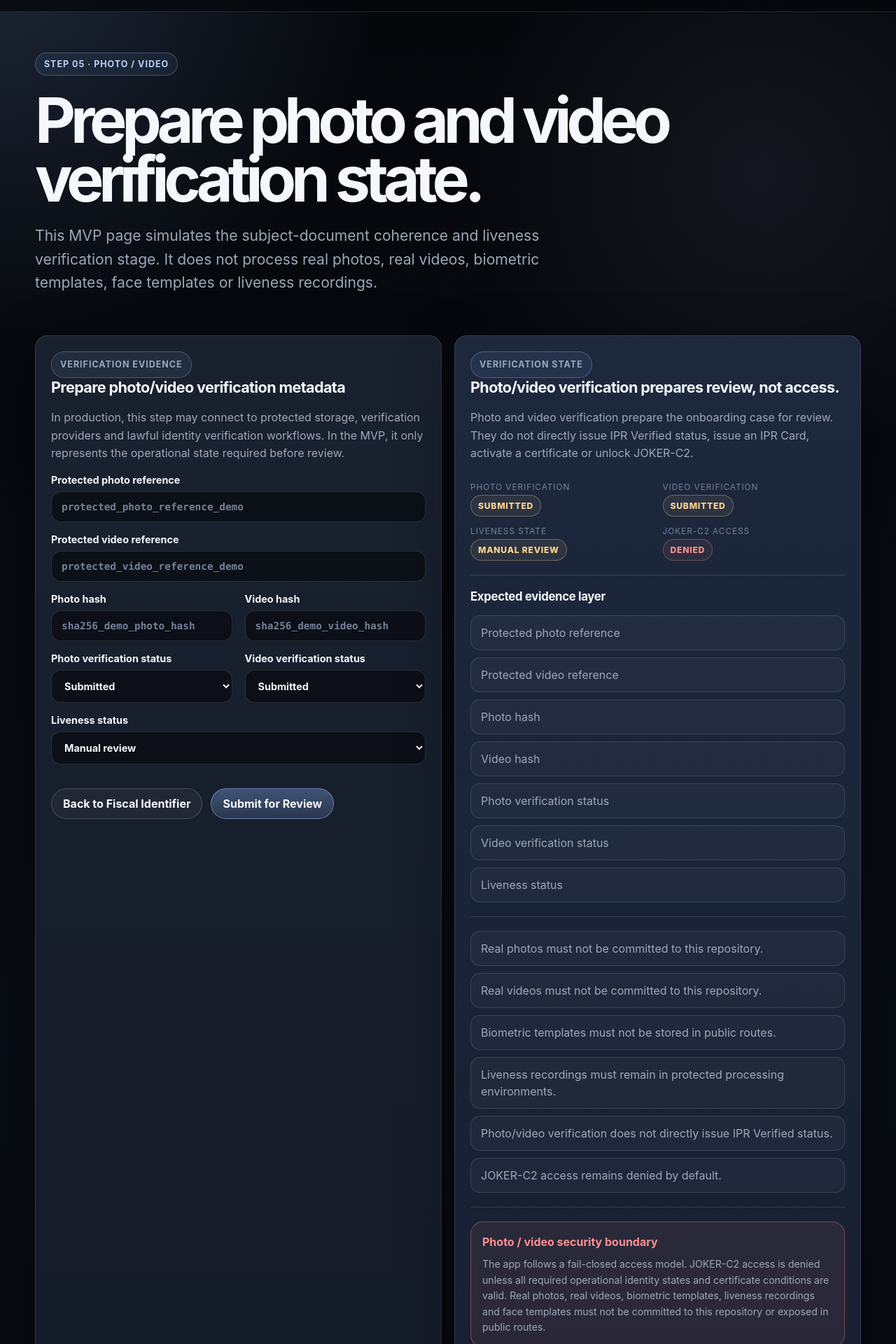
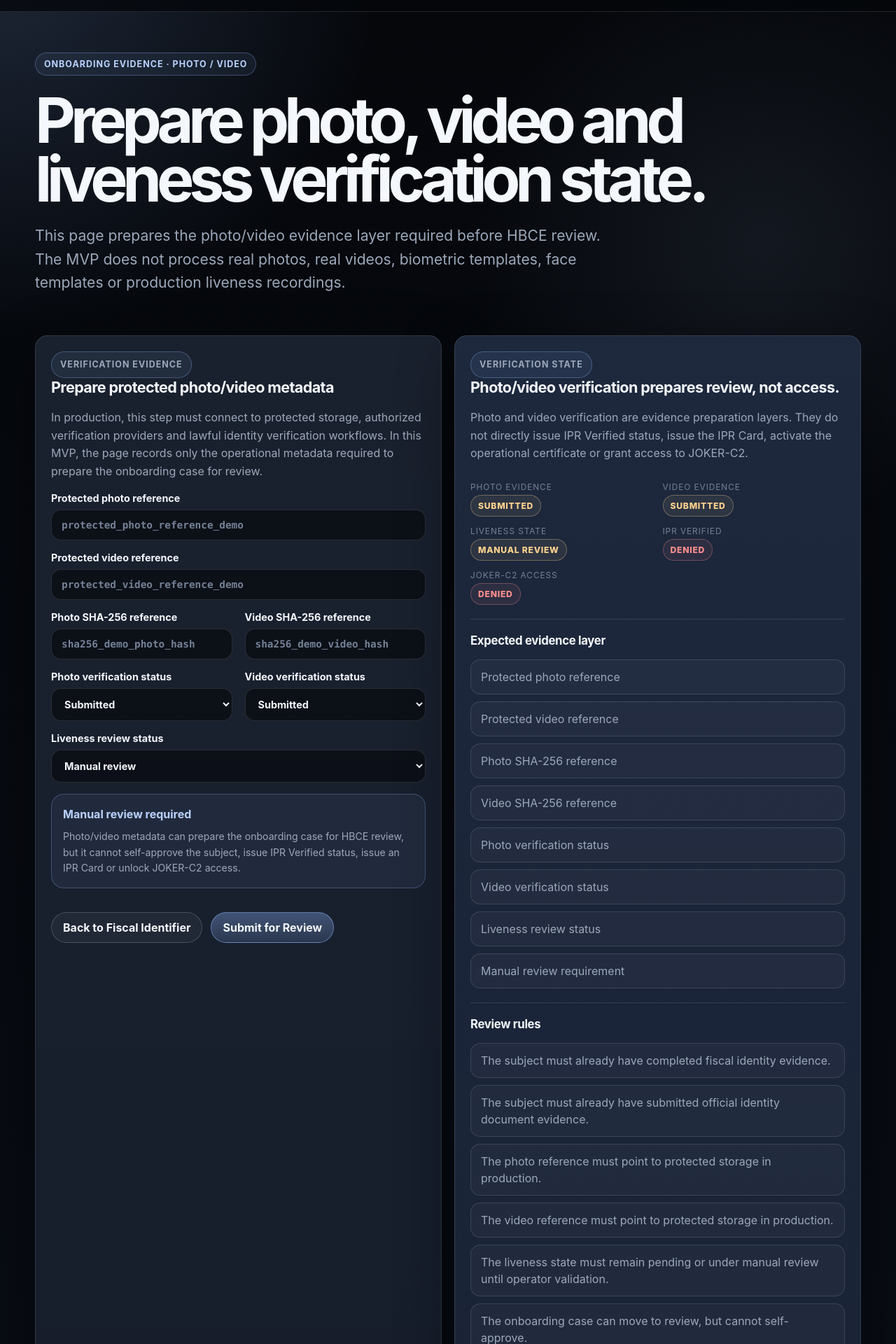
Before and after one commit to manuelcoletta1-source/hbce-ipr-onboarding-app, a Next.js app: page /onboarding/photo-video in a window 1280 px wide. Shown: the part 60-1980 px from the top of the page at 70% size. Built offline with nearby package versions, Linux system fonts and the light colour scheme.

Commit message:
refactor(onboarding): align photo video page with app route boundary

```diff
--- a/app/onboarding/photo-video/page.tsx
+++ b/app/onboarding/photo-video/page.tsx
@@ -8,16 +8,20 @@ import { StatusBadge } from "@/components/StatusBadge";
 
 const PHOTO_VIDEO_STATE_ITEMS = [
   {
-    label: "Photo verification",
+    label: "Photo evidence",
     status: "submitted"
   },
   {
-    label: "Video verification",
+    label: "Video evidence",
     status: "submitted"
   },
   {
     label: "Liveness state",
     status: "manual_review"
+  },
+  {
+    label: "IPR Verified",
+    status: "denied"
   },
   {
     label: "JOKER-C2 access",
@@ -29,35 +33,49 @@ const PHOTO_VIDEO_BOUNDARIES = [
   "Real photos must not be committed to this repository.",
   "Real videos must not be committed to this repository.",
   "Biometric templates must not be stored in public routes.",
+  "Face templates must not be generated or exposed by this MVP page.",
   "Liveness recordings must remain in protected processing environments.",
-  "Photo/video verification does not directly issue IPR Verified status.",
+  "Photo/video verification prepares review only.",
+  "Photo/video verification does not issue IPR Verified status.",
+  "Photo/video verification does not issue an IPR Card.",
+  "Photo/video verification does not activate the operational certificate.",
   "JOKER-C2 access remains denied by default."
 ] as const;
 
 const PHOTO_VIDEO_EVIDENCE_ITEMS = [
   "Protected photo reference",
   "Protected video reference",
-  "Photo hash",
-  "Video hash",
+  "Photo SHA-256 reference",
+  "Video SHA-256 reference",
   "Photo verification status",
   "Video verification status",
-  "Liveness status"
+  "Liveness review status",
+  "Manual review requirement"
+] as const;
+
+const PHOTO_VIDEO_REVIEW_RULES = [
+  "The subject must already have completed fiscal identity evidence.",
+  "The subject must already have submitted official identity document evidence.",
+  "The photo reference must point to protected storage in production.",
+  "The video reference must point to protected storage in production.",
+  "The liveness state must remain pending or under manual review until operator validation.",
+  "The onboarding case can move to review, but cannot self-approve."
 ] as const;
 
 export default function OnboardingPhotoVideoPage() {
   return (
     <div className="hbce-container">
       <section className="hbce-hero">
-        <p className="hbce-kicker">Step 05 · Photo / Video</p>
+        <p className="hbce-kicker">Onboarding Evidence · Photo / Video</p>
 
         <h1 className="hbce-title">
-          Prepare photo and video verification state.
+          Prepare photo, video and liveness verification state.
         </h1>
 
         <p className="hbce-lead">
-          This MVP page simulates the subject-document coherence and liveness
-          verification stage. It does not process real photos, real videos,
-          biometric templates, face templates or liveness recordings.
+          This page prepares the photo/video evidence layer required before HBCE
+          review. The MVP does not process real photos, real videos, biometric
+          templates, face templates or production liveness recordings.
         </p>
       </section>
 
@@ -65,13 +83,13 @@ export default function OnboardingPhotoVideoPage() {
         <div className="hbce-grid hbce-grid--2">
           <div className="hbce-card">
             <p className="hbce-kicker">Verification evidence</p>
-            <h2>Prepare photo/video verification metadata</h2>
+            <h2>Prepare protected photo/video metadata</h2>
 
             <p>
-              In production, this step may connect to protected storage,
-              verification providers and lawful identity verification workflows.
-              In the MVP, it only represents the operational state required
-              before review.
+              In production, this step must connect to protected storage,
+              authorized verification providers and lawful identity verification
+              workflows. In this MVP, the page records only the operational
+              metadata required to prepare the onboarding case for review.
             </p>
 
             <form className="hbce-form">
@@ -106,7 +124,7 @@ export default function OnboardingPhotoVideoPage() {
               <div className="hbce-grid hbce-grid--2">
                 <div className="hbce-field">
                   <label className="hbce-label" htmlFor="photo_hash">
-                    Photo hash
+                    Photo SHA-256 reference
                   </label>
                   <input
                     autoComplete="off"
@@ -120,7 +138,7 @@ export default function OnboardingPhotoVideoPage() {
 
                 <div className="hbce-field">
                   <label className="hbce-label" htmlFor="video_hash">
-                    Video hash
+                    Video SHA-256 reference
                   </label>
                   <input
                     autoComplete="off"
@@ -175,7 +193,7 @@ export default function OnboardingPhotoVideoPage() {
 
               <div className="hbce-field">
                 <label className="hbce-label" htmlFor="liveness_status">
-                  Liveness status
+                  Liveness review status
                 </label>
                 <select
                   className="hbce-select"
@@ -188,6 +206,12 @@ export default function OnboardingPhotoVideoPage() {
                   <option value="rejected">Rejected</option>
                 </select>
               </div>
+
+              <BoundaryNotice title="Manual review required" tone="warning">
+                Photo/video metadata can prepare the onboarding case for HBCE
+                review, but it cannot self-approve the subject, issue IPR
+                Verified status, issue an IPR Card or unlock JOKER-C2 access.
+              </BoundaryNotice>
 
               <div className="hbce-actions">
                 <Link className="hbce-btn" href={ROUTES.onboardingFiscal}>
@@ -209,9 +233,9 @@ export default function OnboardingPhotoVideoPage() {
             <h2>Photo/video verification prepares review, not access.</h2>
 
             <p>
-              Photo and video verification prepare the onboarding case for
-              review. They do not directly issue IPR Verified status, issue an
-              IPR Card, activate a certificate or unlock JOKER-C2.
+              Photo and video verification are evidence preparation layers. They
+              do not directly issue IPR Verified status, issue the IPR Card,
+              activate the operational certificate or grant access to JOKER-C2.
             </p>
 
             <div className="hbce-card-preview__meta">
@@ -236,6 +260,16 @@ export default function OnboardingPhotoVideoPage() {
 
             <div className="hbce-divider" />
 
+            <h3>Review rules</h3>
+            <ul className="hbce-list">
+              {PHOTO_VIDEO_REVIEW_RULES.map((rule) => (
+                <li key={rule}>{rule}</li>
+              ))}
+            </ul>
+
+            <div className="hbce-divider" />
+
+            <h3>Security boundaries</h3>
             <ul className="hbce-list">
               {PHOTO_VIDEO_BOUNDARIES.map((boundary) => (
                 <li key={boundary}>{boundary}</li>
```
